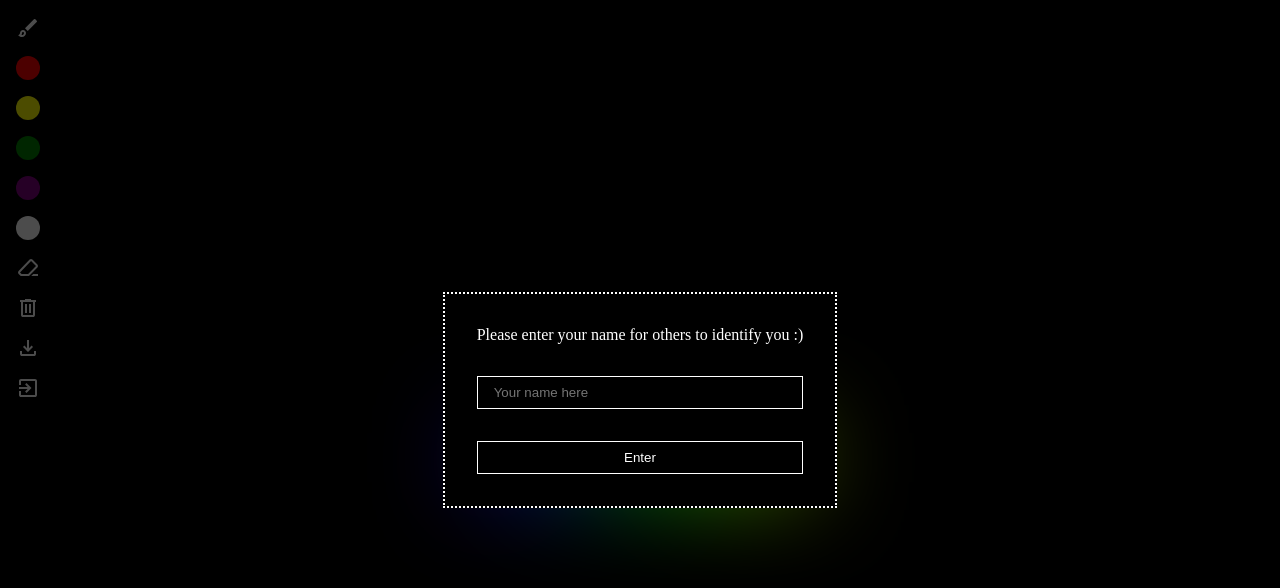
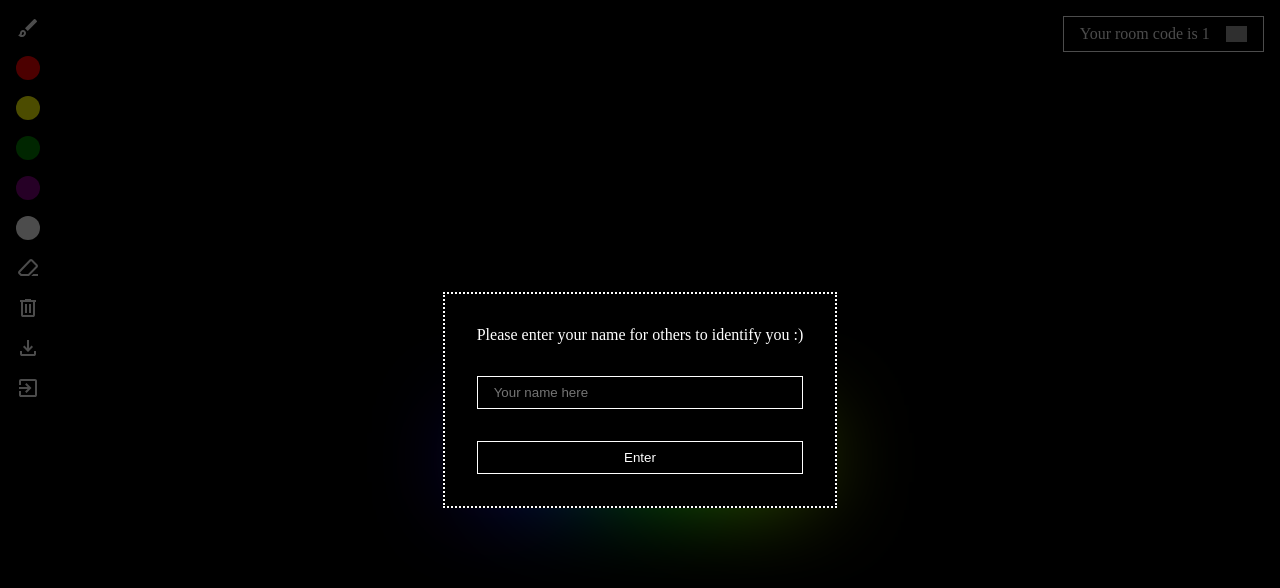
Before and after one commit to eissafaheem/draw-together-react, a React (Create React App) app: page /room/1 in a window 1280 px wide. Shown: the top 588 px of the page. Built offline with nearby package versions, Linux system fonts and the light colour scheme; no server answers; grey boxes are pictures that could not be loaded.

Commit message:
Feat: added toaster for room code

```diff
--- /dev/null
+++ b/src/app/components/toaster/Toaster.hook.ts
@@ -0,0 +1,17 @@
+import { ToasterProps } from "./Toaster";
+
+const useToasterHook = (props: ToasterProps) => {
+
+    const { text, setIsToasterVisible } = props;
+
+    function closeToaster() {
+        setIsToasterVisible(false);
+    }
+
+    return {
+        text,
+        closeToaster
+    };
+}
+
+export default useToasterHook;
--- /dev/null
+++ b/src/app/components/toaster/Toaster.module.css
@@ -0,0 +1,17 @@
+.toaster-container{
+    position: fixed;
+    top: 0;
+    right: 0;
+    background-color: black;
+    border: 1px solid white;
+    display: flex;
+    align-items: center;
+    padding: 0.5rem 1rem;
+    margin: 1rem;
+    gap: 1rem;
+}
+
+.toaster-container img{
+    height: 1rem;
+    cursor: pointer;
+}
--- /dev/null
+++ b/src/app/components/toaster/Toaster.tsx
@@ -0,0 +1,25 @@
+import React from 'react'
+import useToasterHook from './Toaster.hook'
+import closeIcon from './../../../assets/close.svg'
+import ToasterStyles from './Toaster.module.css'
+
+export type ToasterProps = {
+    setIsToasterVisible: React.Dispatch<React.SetStateAction<boolean>>,
+    text: string
+}
+
+function Toaster(props: ToasterProps) {
+
+    const { text, closeToaster } = useToasterHook(props);
+
+    return (
+        <div className={ToasterStyles['toaster-container']}>
+            <span>
+                {text}
+            </span>
+            <img src={closeIcon} alt="" onClick={closeToaster}/>
+        </div>
+    )
+}
+
+export default Toaster
--- a/src/app/screens/Room/Room.hook.ts
+++ b/src/app/screens/Room/Room.hook.ts
@@ -7,6 +7,7 @@ import { userColors } from '../../utils/colors';
 const useRoomHook = () => {
     const { roomId } = useParams();
     const [isDrawing, setIsDrawing] = useState(false)
+    const [isToasterVisible, setIsToasterVisible] = useState(true)
     const [isModalVisible, setIsModalVisible] = useState(true)
     const [color, setColor] = useState("white")
     const [myName, setMyName] = useState("User")
@@ -103,6 +104,8 @@ const useRoomHook = () => {
         context.lineCap = "round";
         context.strokeStyle = color;
         context.lineWidth = 3;
+        context.fillStyle = "black";
+        context.fillRect(0, 0, canvas.width, canvas.height);
         contextRef.current = context;
     };
 
@@ -181,7 +184,10 @@ const useRoomHook = () => {
         setMyName,
         isModalVisible,
         setIsModalVisible,
-        myName
+        myName,
+        roomId,
+        setIsToasterVisible,
+        isToasterVisible
     };
 }
 
--- a/src/app/screens/Room/Room.tsx
+++ b/src/app/screens/Room/Room.tsx
@@ -3,6 +3,7 @@ import useRoomHook from './Room.hook'
 import RoomStyles from './Room.module.css'
 import Tools from './tools/Tools';
 import UserDetailsModal from '../../components/userDetailsModal/UserDetailsModal';
+import Toaster from '../../components/toaster/Toaster';
 
 function Room() {
 
@@ -15,10 +16,18 @@ function Room() {
     setMyName,
     isModalVisible,
     setIsModalVisible,
-    myName
+    myName,
+    roomId,
+    isToasterVisible,
+    setIsToasterVisible
   } = useRoomHook();
 
   return (
+    <>
+      {
+        isToasterVisible &&
+        <Toaster text={`Your room code is ${roomId}`} setIsToasterVisible={setIsToasterVisible} />
+      }
       <div className={RoomStyles['room-container']}>
         {
           isModalVisible &&
@@ -36,6 +45,7 @@ function Room() {
           ref={canvasRef}>
         </canvas>
       </div>
+    </>
   )
 }
 
```
Lines whose indentation alone changed are shown as unchanged.
